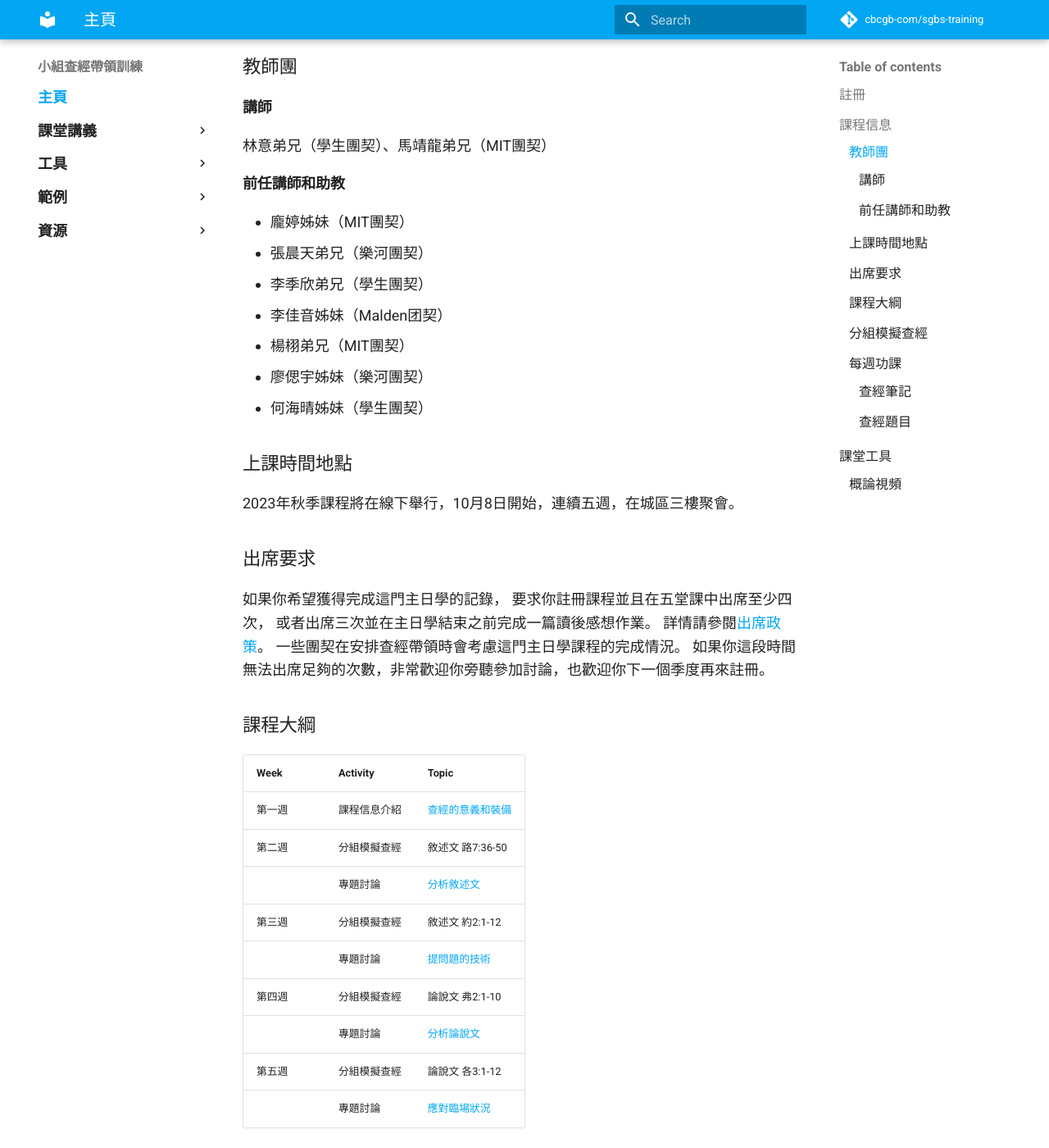
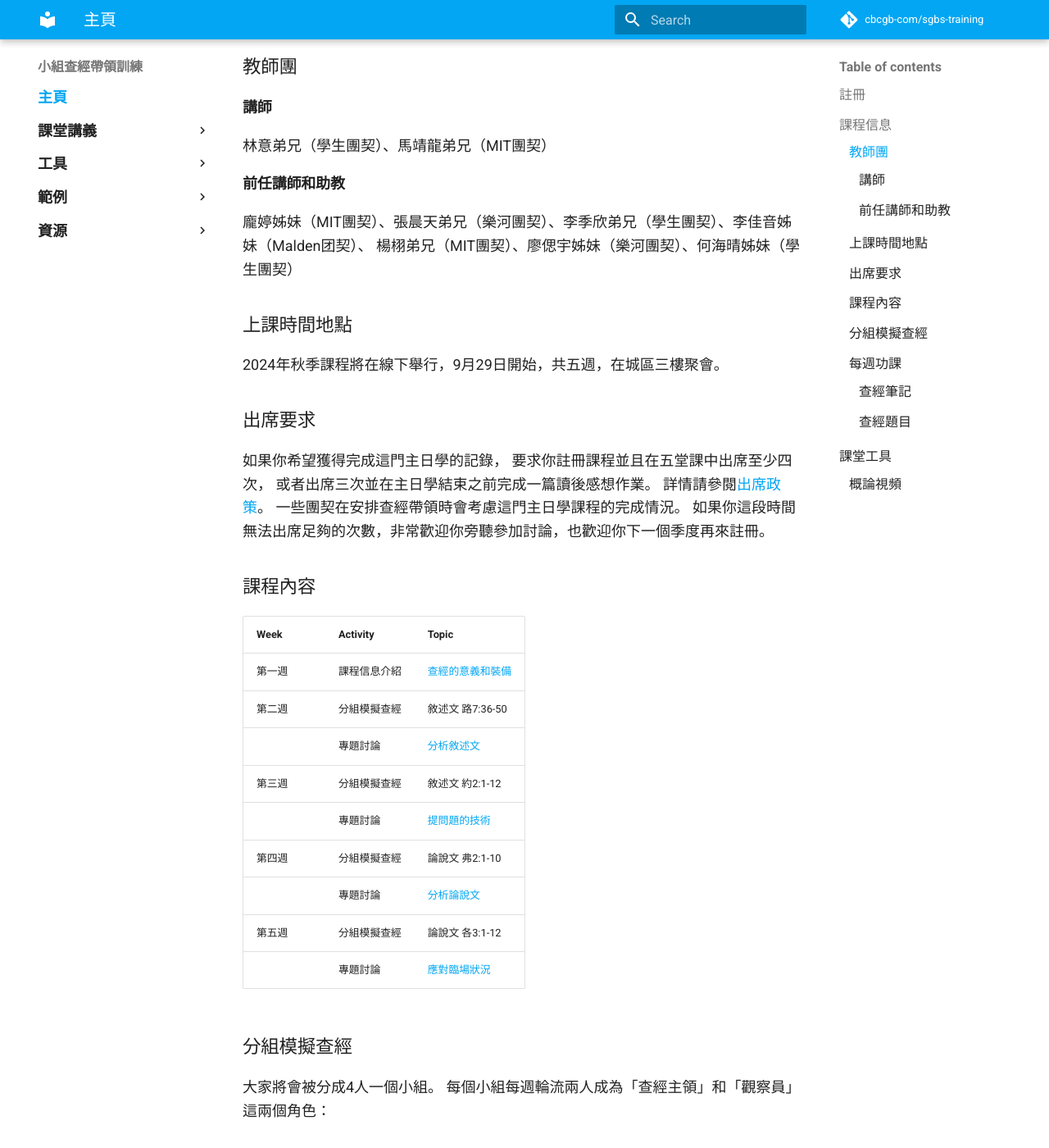
Before and after one commit to cbcgb-com/sgbs-training, an MkDocs documentation site: the page built from docs/index.md, in a window 1280 px wide and 1400 px high, scrolled down 952 px. Shown: the whole window at 82% size. Built offline with MkDocs 1.6.1 and Material for MkDocs 9.7.7, drawn with Linux system fonts in a browser that asks for light colours; comment, search, counter and statistics services are not loaded.

Commit message:
updated class time to 2024

```diff
--- a/docs/index.md
+++ b/docs/index.md
@@ -32,19 +32,14 @@
 
 #### 前任講師和助教
 
-- 龐婷姊妹（MIT團契）
-- 張晨天弟兄（樂河團契）
-- 李季欣弟兄（學生團契）
-- 李佳音姊妹（Malden团契）
-- 楊栩弟兄（MIT團契）
-- 廖偲宇姊妹（樂河團契）
-- 何海晴姊妹（學生團契）
+龐婷姊妹（MIT團契）、張晨天弟兄（樂河團契）、李季欣弟兄（學生團契）、李佳音姊妹（Malden团契）、
+楊栩弟兄（MIT團契）、廖偲宇姊妹（樂河團契）、何海晴姊妹（學生團契）
 
 ### 上課時間地點
 
 <!-- 疫情期間，我們的課堂會在Discord上進行。 -->
 
-2023年秋季課程將在線下舉行，10月8日開始，連續五週，在城區三樓聚會。
+2024年秋季課程將在線下舉行，9月29日開始，共五週，在城區三樓聚會。
 
 ### 出席要求
 
@@ -55,7 +50,7 @@
 一些團契在安排查經帶領時會考慮這門主日學課程的完成情況。
 如果你這段時間無法出席足夠的次數，非常歡迎你旁聽參加討論，也歡迎你下一個季度再來註冊。
 
-### 課程大綱
+### 課程內容
 
 | Week   | Activity     | Topic                                                   |
 |--------|--------------|---------------------------------------------------------|
```
